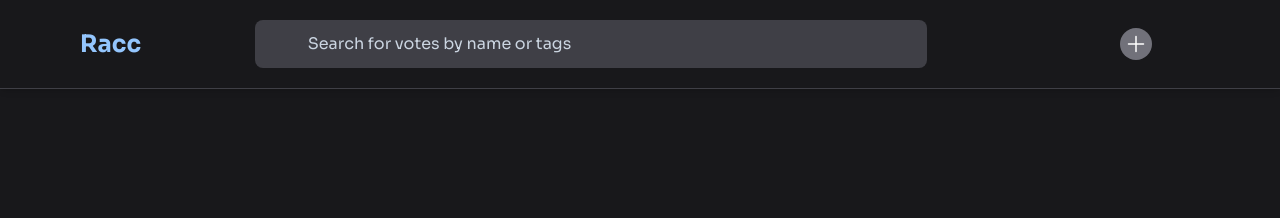
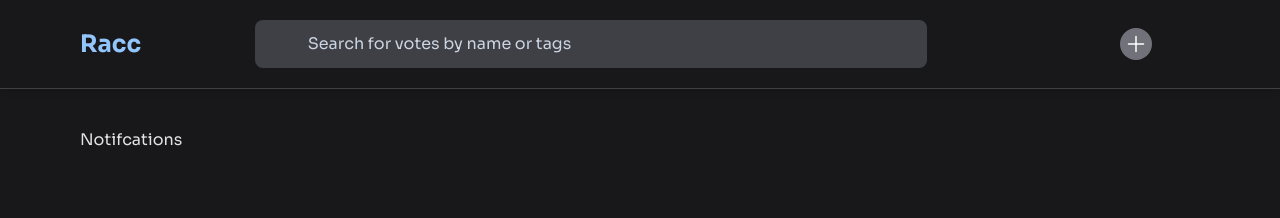
Before and after one commit to fisayo-dev/racc, a React (Vite) app: page /notifications in a window 1280 px wide. Shown: the top 218 px of the page. Built offline with nearby package versions, Linux system fonts and the light colour scheme; some icons are missing.

Commit message:
imported header to profile page

```diff
--- a/src/pages/User/Notifications.jsx
+++ b/src/pages/User/Notifications.jsx
@@ -1,11 +1,16 @@
-import { Header } from "../../components"
+import { Header } from "../../components";
 
 const Notifications = () => {
   return (
     <div>
       <Header />
+      <div className="mt-[8rem] mb-[5rem]">
+        <div className="container grid mx-auto xl:px-20 md:px-15 px-5 ">
+          Notifcations
+        </div>
+      </div>
     </div>
-  )
-}
+  );
+};
 
-export default Notifications
+export default Notifications;
--- a/src/pages/User/Profile.jsx
+++ b/src/pages/User/Profile.jsx
@@ -1,6 +1,15 @@
+import { Header } from "../../components"
+
 const Profile = () => {
   return (
-    <div>Profile</div>
+    <div>
+      <Header />
+      <div className="mt-[8rem] mb-[5rem]">
+        <div className="container grid mx-auto xl:px-20 md:px-15 px-5 ">
+          Profile
+        </div>
+      </div>
+    </div>
   )
 }
 
```
